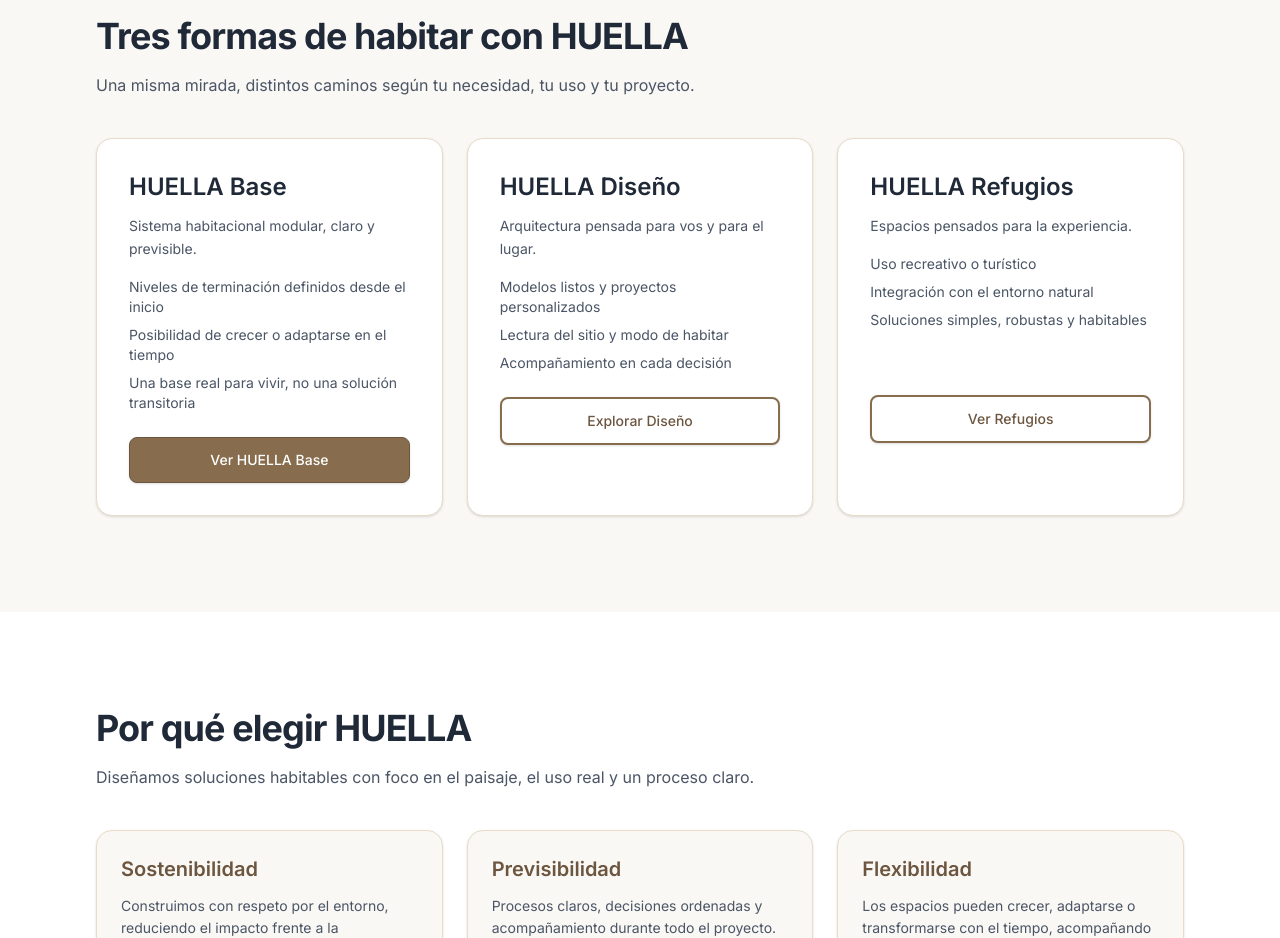
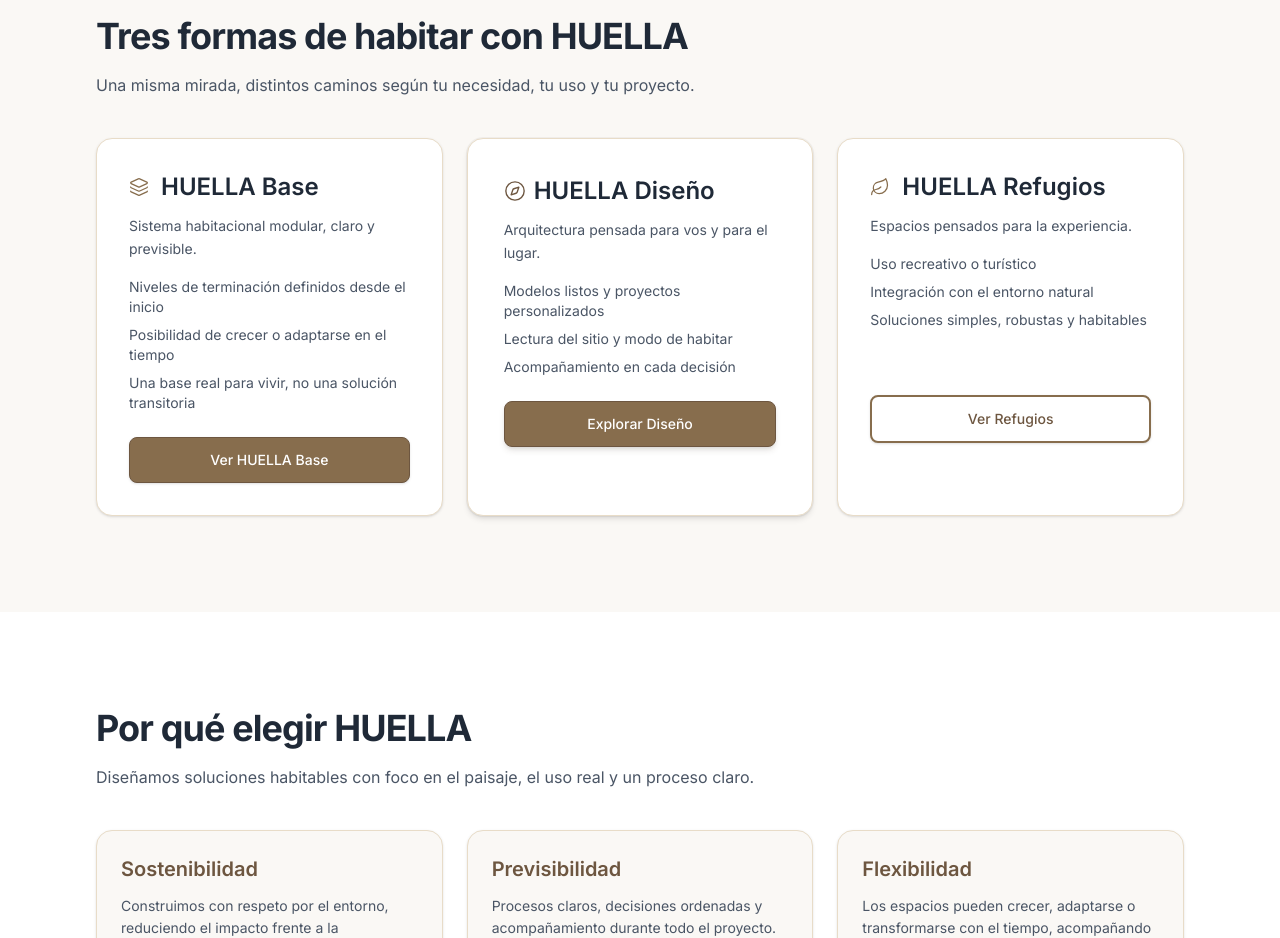
Before and after one commit to Teksi75/huella-mendoza-site, a Next.js app: page / in a window 1280 px wide. Shown: the part 880-1818 px from the top of the page. Built offline with nearby package versions, Linux system fonts and the light colour scheme.

Commit message:
Ajustar iconos y micro-interacciones en servicios

```diff
--- a/app/page.tsx
+++ b/app/page.tsx
@@ -1,4 +1,5 @@
 import Link from 'next/link';
+import { Compass, Layers, Leaf } from 'lucide-react';
 import { altText } from '@/data/altText';
 import { buildWhatsAppUrl, whatsappMessages } from '@/data/contact';
 import HomeContactForm from '@/components/HomeContactForm';
@@ -104,9 +105,16 @@ export default function Home() {
           </div>
 
           <div className="mt-10 grid gap-6 lg:grid-cols-3">
-            <div className="flex flex-col rounded-2xl border border-tierra-200 bg-white p-8 shadow-sm">
+            <div className="flex flex-col rounded-2xl border border-tierra-200 bg-white p-8 shadow-sm transition-all duration-300 ease-out hover:shadow-md">
               <div className="min-h-[200px]">
-                <h3 className="text-2xl">HUELLA Base</h3>
+                <div className="flex items-center gap-3">
+                  <Layers
+                    className="h-5 w-5 text-tierra-600"
+                    strokeWidth={1.5}
+                    aria-hidden
+                  />
+                  <h3 className="text-2xl">HUELLA Base</h3>
+                </div>
                 <p className="mt-3 text-sm text-gray-600">
                   Sistema habitacional modular, claro y previsible.
                 </p>
@@ -120,9 +128,16 @@ export default function Home() {
                 Ver HUELLA Base
               </Link>
             </div>
-            <div className="flex flex-col rounded-2xl border border-tierra-200 bg-white p-8 shadow-sm">
+            <div className="flex flex-col rounded-2xl border border-tierra-200 bg-white p-9 shadow-md ring-1 ring-tierra-900/5 transition-all duration-300 ease-out hover:-translate-y-0.5 hover:shadow-lg">
               <div className="min-h-[200px]">
-                <h3 className="text-2xl">HUELLA Diseño</h3>
+                <div className="flex items-center gap-2">
+                  <Compass
+                    className="h-[22px] w-[22px] text-tierra-700"
+                    strokeWidth={1.5}
+                    aria-hidden
+                  />
+                  <h3 className="text-2xl">HUELLA Diseño</h3>
+                </div>
                 <p className="mt-3 text-sm text-gray-600">
                   Arquitectura pensada para vos y para el lugar.
                 </p>
@@ -132,13 +147,19 @@ export default function Home() {
                   <li>Acompañamiento en cada decisión</li>
                 </ul>
               </div>
-              <Link href="/diseno" className="btn-secondary mt-6 inline-flex w-full items-center justify-center text-sm">
+              <Link
+                href="/diseno"
+                className="btn-primary mt-6 inline-flex w-full items-center justify-center text-sm shadow-md shadow-tierra-900/15 transition-all duration-300 ease-out hover:shadow-lg"
+              >
                 Explorar Diseño
               </Link>
             </div>
-            <div className="flex flex-col rounded-2xl border border-tierra-200 bg-white p-8 shadow-sm">
+            <div className="flex flex-col rounded-2xl border border-tierra-200 bg-white p-8 shadow-sm transition-all duration-300 ease-out hover:shadow-md">
               <div className="min-h-[200px]">
-                <h3 className="text-2xl">HUELLA Refugios</h3>
+                <div className="flex items-center gap-3">
+                  <Leaf className="h-5 w-5 text-tierra-600" strokeWidth={1.5} aria-hidden />
+                  <h3 className="text-2xl">HUELLA Refugios</h3>
+                </div>
                 <p className="mt-3 text-sm text-gray-600">
                   Espacios pensados para la experiencia.
                 </p>
```
